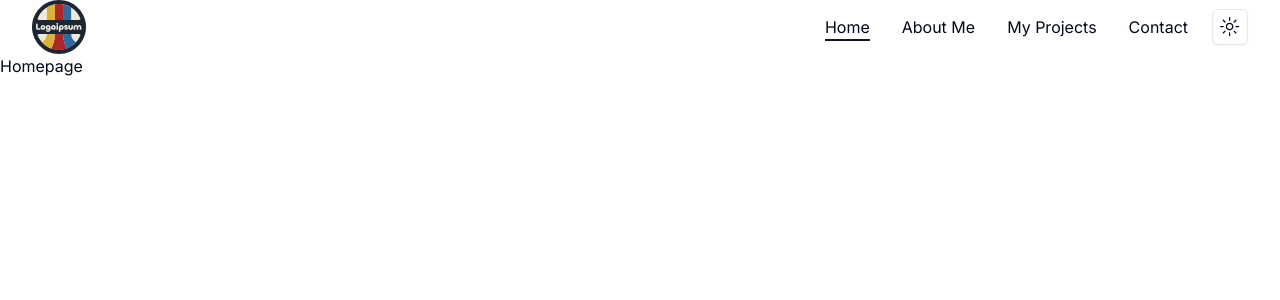
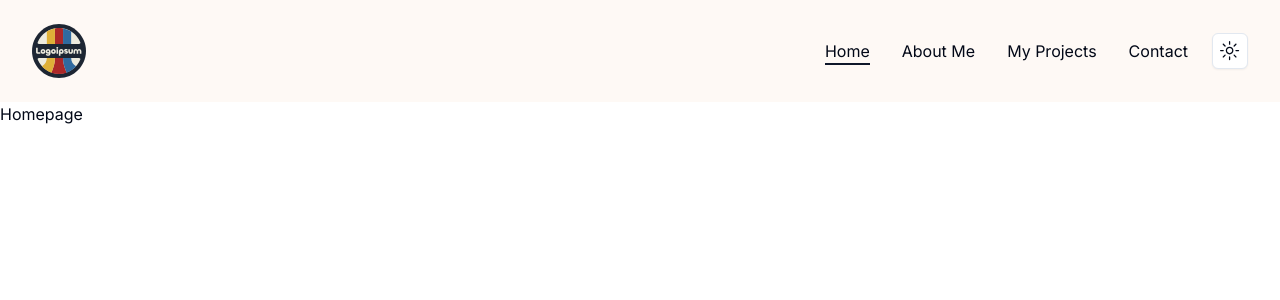
Before and after one commit to bchussid/portfolio, a Next.js app: page / in a window 1280 px wide. Shown: the top 300 px of the page. Built offline with nearby package versions, Linux system fonts and the light colour scheme.

Commit message:
add/header stickiness

```diff
--- a/src/components/Header.tsx
+++ b/src/components/Header.tsx
@@ -1,13 +1,37 @@
 "use client";
 import React, { useState, useEffect } from "react";
+import { usePathname } from "next/navigation";
+
+// components
 import ThemeSwitch from "./ThemeSwitch";
 import Logo from "./Logo";
 import Nav from "./Nav";
 import MobileNav from "./MobileNav";
 
 const Header = () => {
+  const [header, setHeader] = useState(false);
+  const pathname = usePathname();
+
+  useEffect(() => {
+    const scrollHandler = () => {
+      window.scrollY > 50 ? setHeader(true) : setHeader(false);
+    };
+
+    window.addEventListener("scroll", scrollHandler);
+
+    return () => {
+      window.removeEventListener("scroll", scrollHandler);
+    };
+  });
+
   return (
-    <header>
+    <header
+      className={`${
+        header
+          ? "py-4 bg-white shadow-lg dark:bg-accent"
+          : "py-6 dark:bg-transparent"
+      } sticky top-0 z-30 transition-all ${pathname === "/" && "bg-[#fef9f5]"}`}
+    >
       <div className="container mx-auto">
         <div className="flex justify-between items-center">
           <Logo />
```
